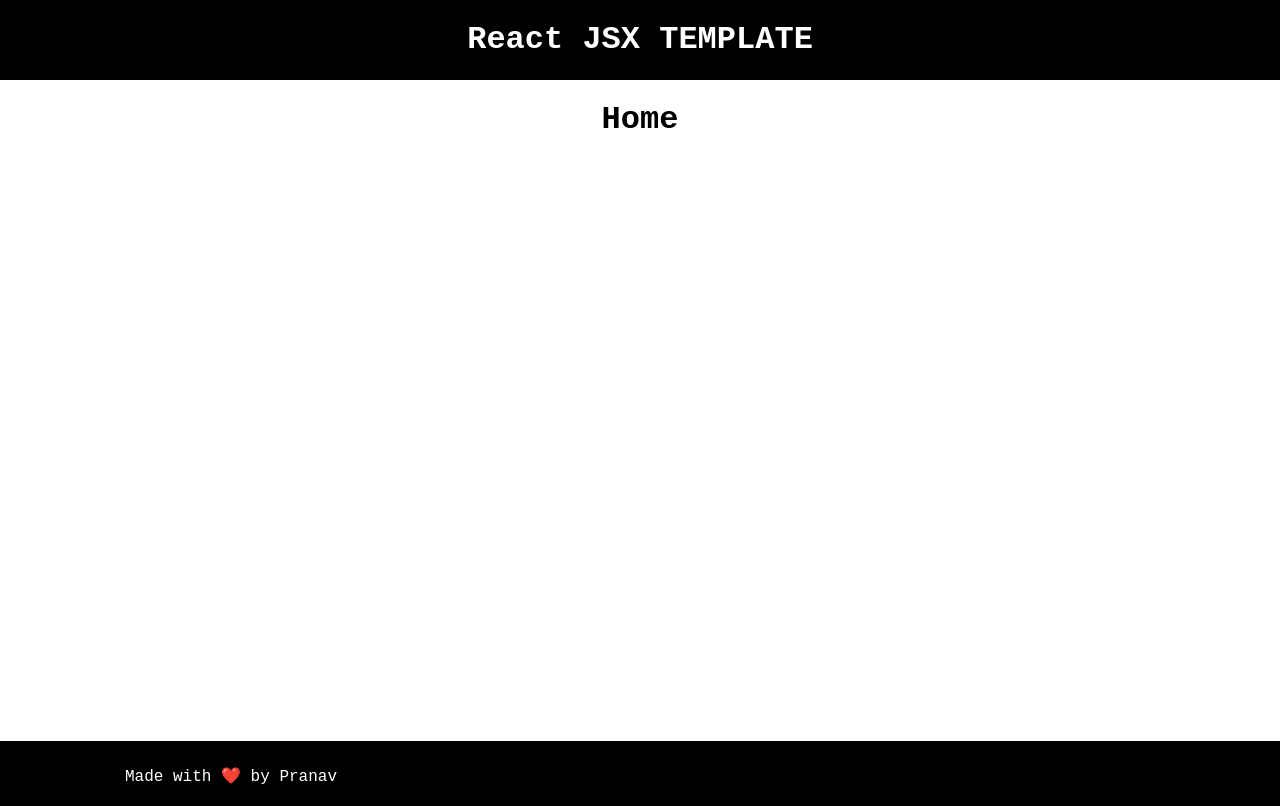
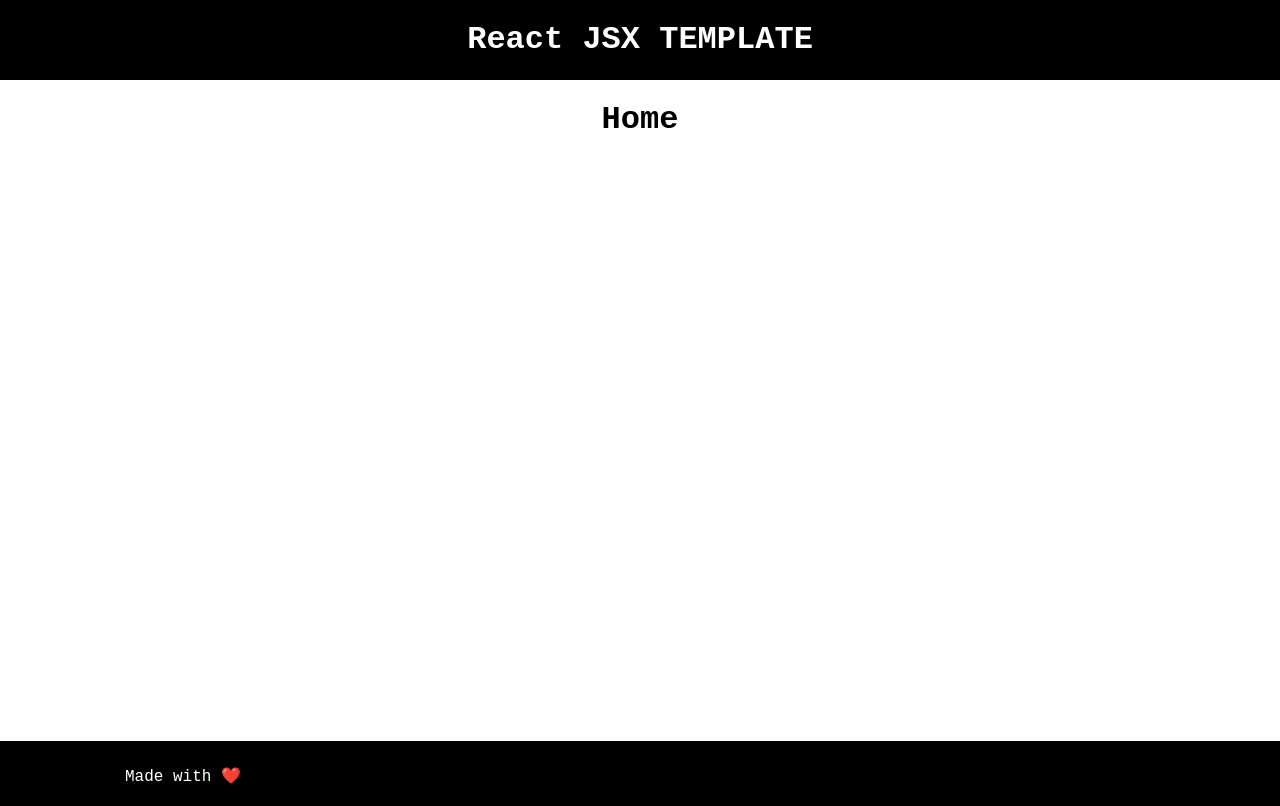
Before and after one commit to tech-university-india/sprint-planner-frontend, a React (Create React App) app: page / in a window 1280 px wide. Built offline with nearby package versions, Linux system fonts and the light colour scheme.

Commit message:
chore: add styling libraries

```diff
--- a/package.json
+++ b/package.json
@@ -3,10 +3,16 @@
   "version": "0.1.0",
   "private": true,
   "dependencies": {
+    "@emotion/react": "^11.10.6",
+    "@emotion/styled": "^11.10.6",
+    "@mui/icons-material": "^5.11.11",
+    "@mui/material": "^5.11.12",
     "@testing-library/jest-dom": "^5.16.5",
     "@testing-library/react": "^13.4.0",
     "@testing-library/user-event": "^13.5.0",
     "axios": "^1.3.4",
+    "highcharts": "^10.3.3",
+    "highcharts-react-official": "^3.2.0",
     "react": "^18.2.0",
     "react-dom": "^18.2.0",
     "react-router-dom": "^6.8.1",
--- a/src/Components/Footer/index.jsx
+++ b/src/Components/Footer/index.jsx
@@ -4,7 +4,7 @@ import './style.css';
 const Navbar = () => {
   return (
     <footer className="footer">
-      <span>Made with ❤️ by Pranav</span>
+      <span>Made with ❤️</span>
     </footer>
   );
 };
```
Also changed, not shown: 1 other file (tests, documents, lock files or other folders).
